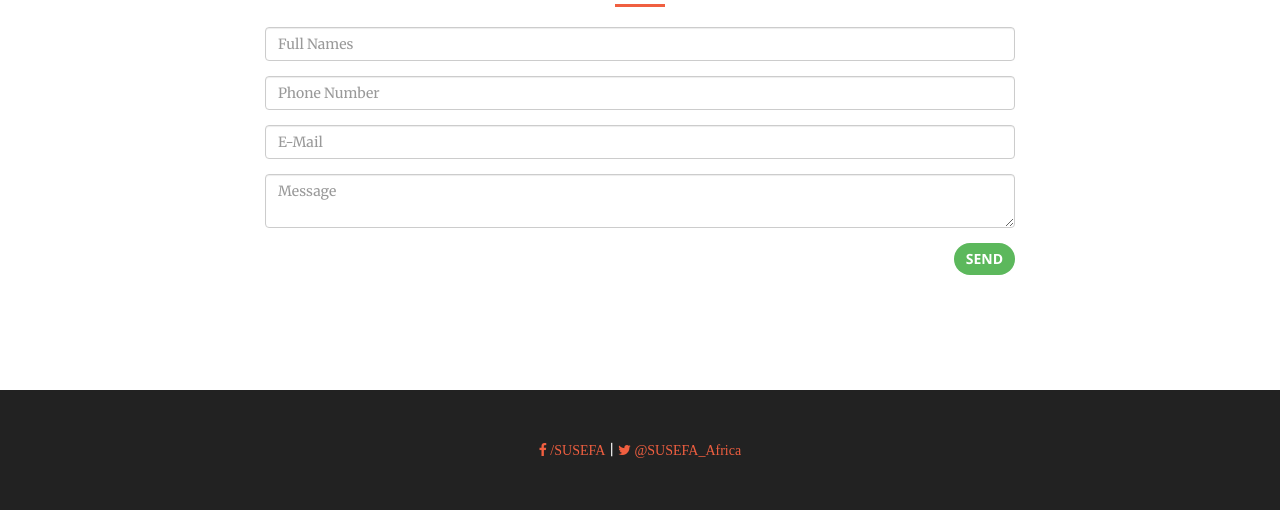
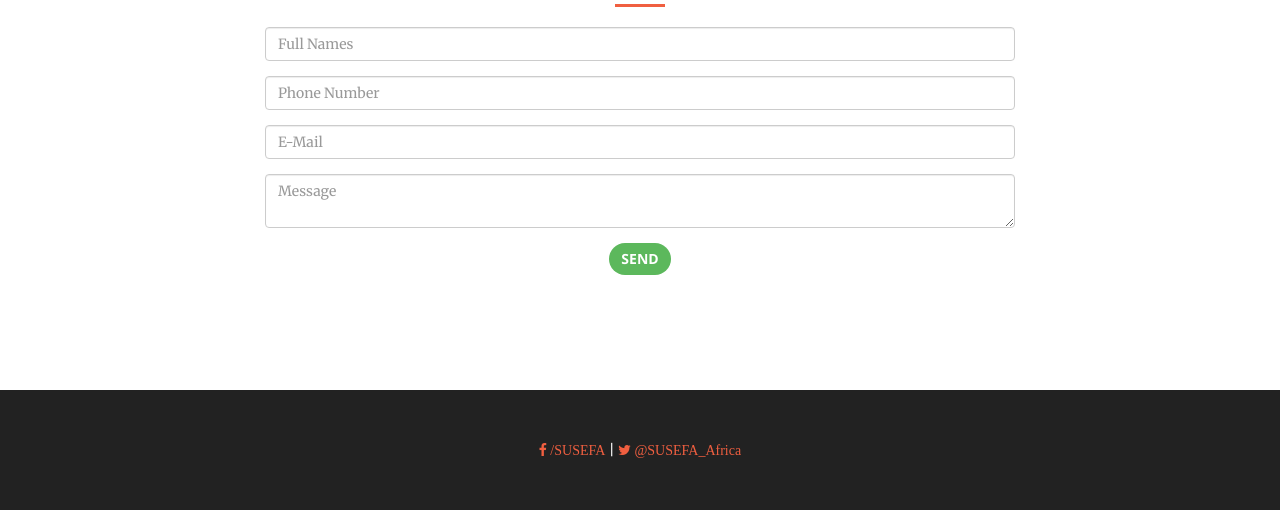
Before and after one commit to mboya/susefa, a PHP site: page / in a window 1280 px wide. Shown: the part 4092-4602 px from the top of the page. Run offline with PHP 8.4, Linux system fonts and the light colour scheme.

Commit message:
centered contact, social

```diff
--- a/index.php
+++ b/index.php
@@ -422,7 +422,7 @@
                             <textarea placeholder="Message" class="form-control"></textarea>
                         </div>
 
-                        <div class="form-group pull-right">
+                        <div class="form-group">
                             <button class="btn btn-success">Send</button>
                         </div>
 
```
